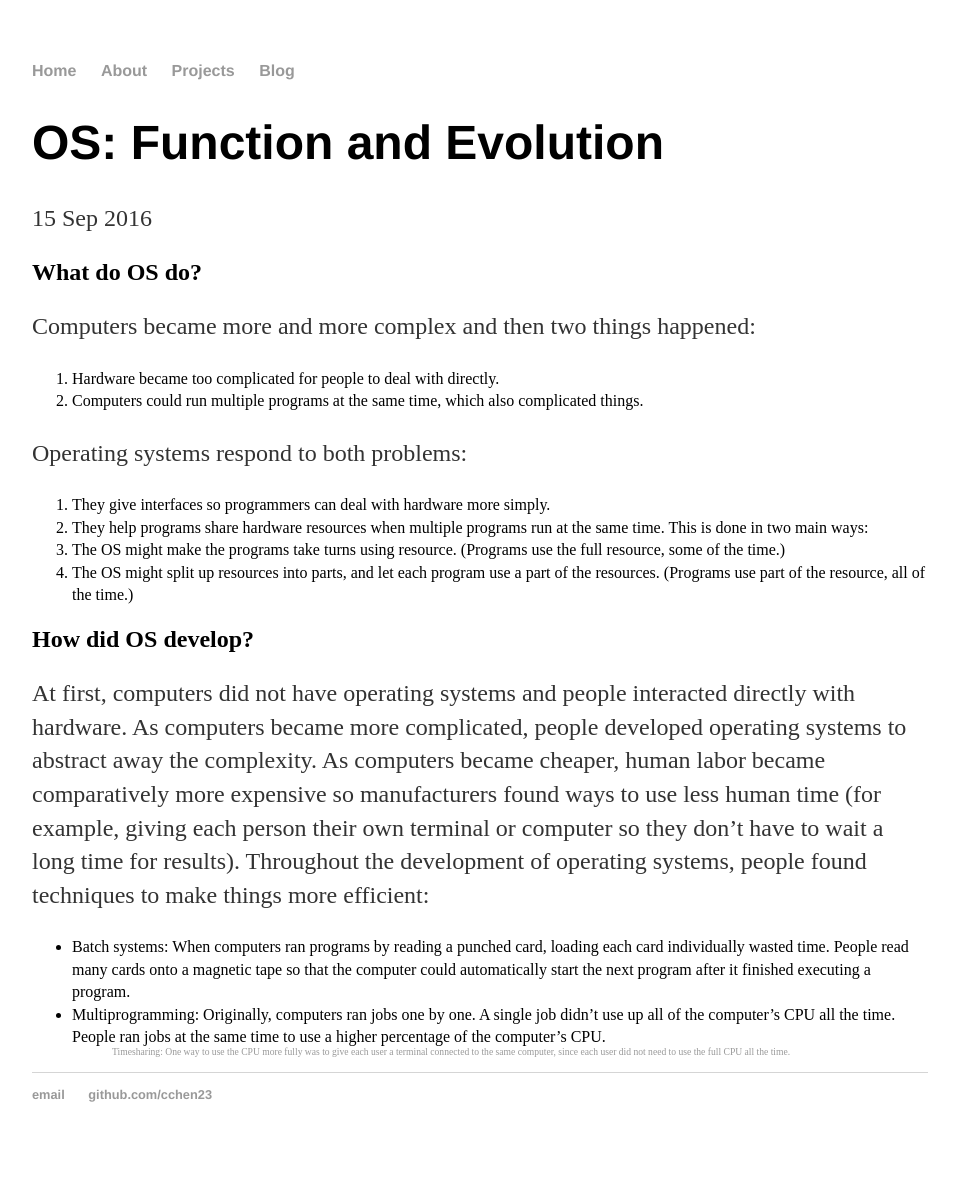
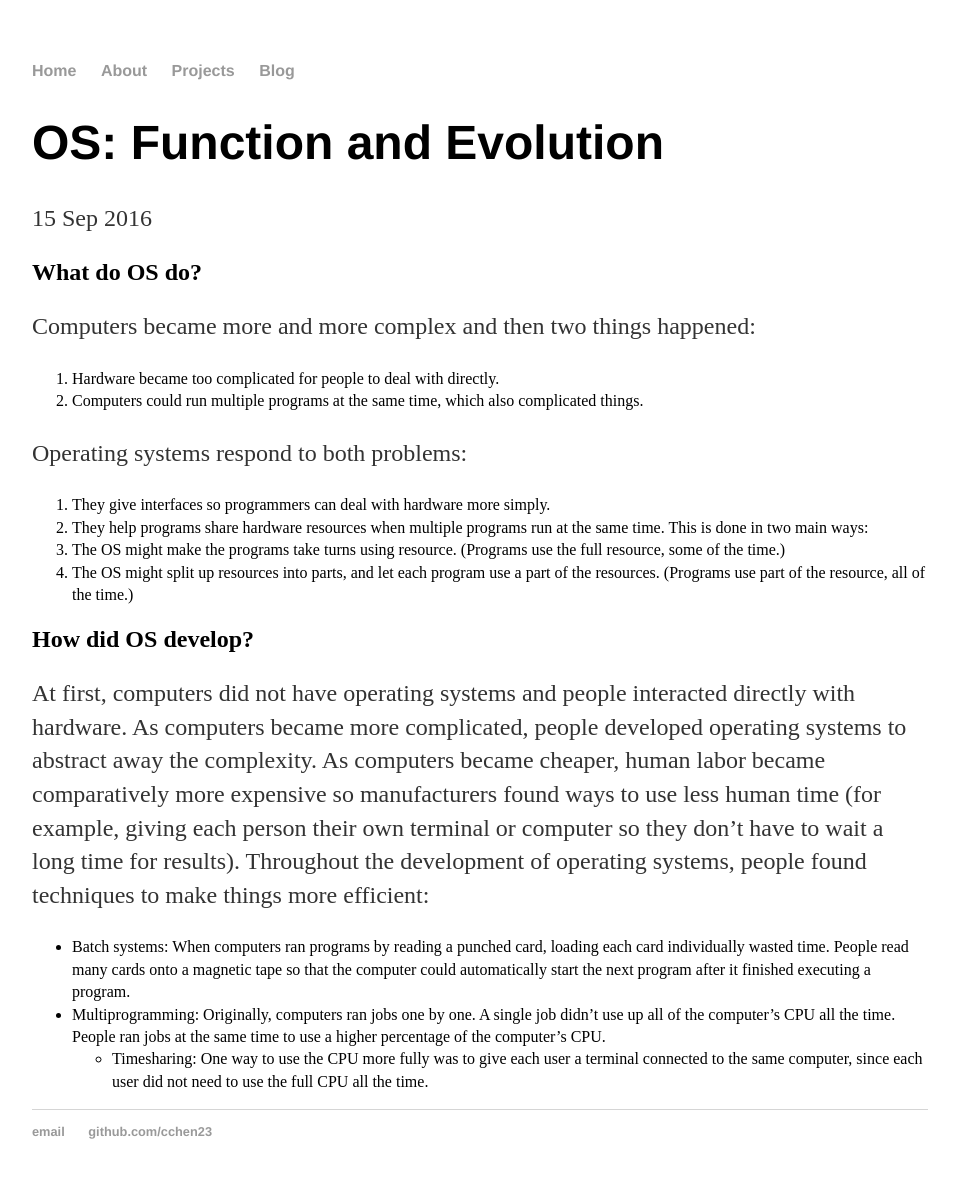
Before and after one commit to cchen23/cchen23.githhub.io, a Jekyll site: the page built from _posts/2016-09-15-os-intro.md, in a window 1280 px wide. Shown: the whole page, without its empty margins (160-1117 px from the left). Built offline with Jekyll 4.4.1, drawn with Linux system fonts in a browser that asks for light colours; before the commit the page ends 1164 px from its top, so only the background shows below that.

Commit message:
Update main.css

```diff
--- a/css/main.css
+++ b/css/main.css
@@ -54,15 +54,3 @@ ol {
  font-size: 1em;
  line-height: 1.4em;
 }
-
-ol ol {
- font-size: 1.5em;
- line-height: 1.4em;
-}
-
-ul ul {
-  list-style: none;
-  font-size: .6em;
-  line-height: .8em;
-  color: #999;
-}
```
